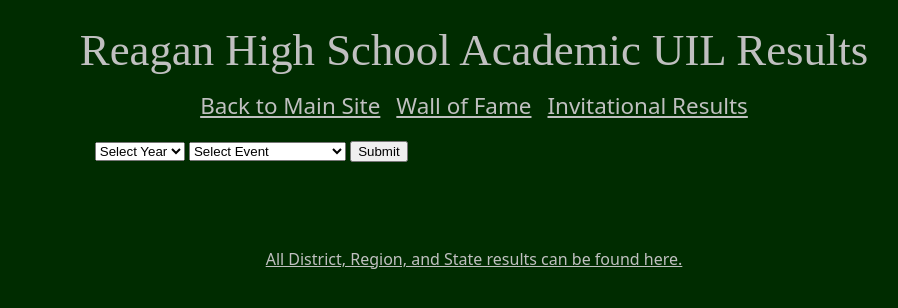
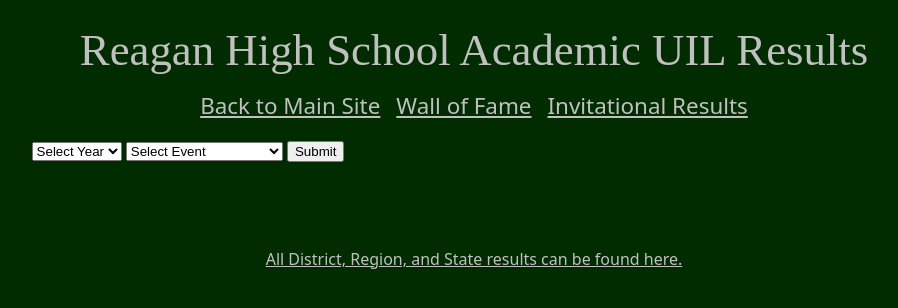
Before and after one commit to reagan-uil/team-results, a website built with Vite: page index.html in a window 1280 px wide. Shown: the whole page, without its empty margins (166-1064 px from the left). Built offline with nearby package versions, Linux system fonts and the light colour scheme.

Commit message:
make container bigger

```diff
--- a/src/style.css
+++ b/src/style.css
@@ -54,9 +54,9 @@
 }
 
 .container {
-  width: 60%;
+  width: 70%;
   margin: auto;
-  max-width: 960px;
+  max-width: 1100px;
   padding-right: 15px;
   padding-left: 15px;
 }
```
